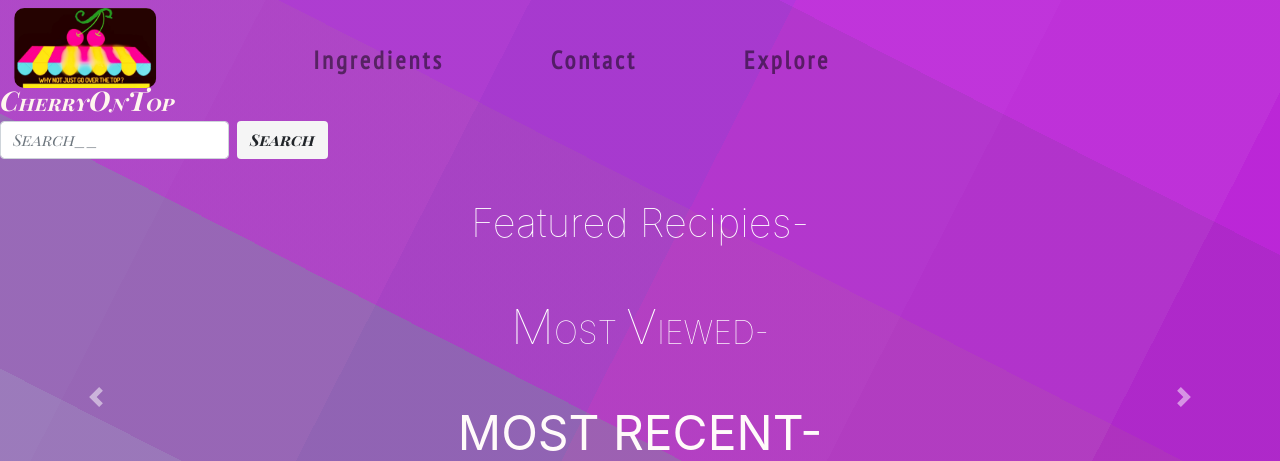
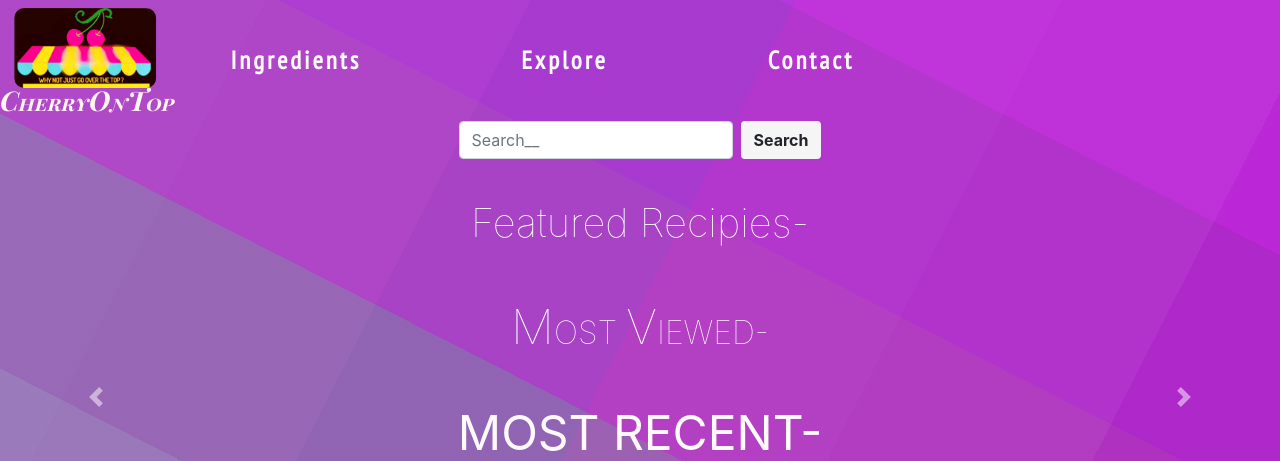
Before and after one commit to mustafamoayyed52/myprojectdir, a Django app: page / in a window 1280 px wide. Shown: the top 461 px of the page. Run offline with Django 3.2, Linux system fonts and the light colour scheme; data that the repository does not hold is empty; some libraries are stand-ins or nearby versions.

Commit message:
added modifacations

```diff
--- a/basic_app/templates/basic_app/base.html
+++ b/basic_app/templates/basic_app/base.html
@@ -21,7 +21,7 @@
     <title>CherryOnTopBakery</title>
 </head>
 <body>
-<nav class="navbar  navbar-expand-md justify-content-center  navbar-light">
+<nav class="navbar  navbar-expand-md  justify-content-center  navbar-light">
     <!-- Brand -->
      <a class="navbar-brand" href="{% url 'basic_app:home' %}"><img src="{% static 'basic_app/images/logoimgg.jpeg' %}" height="80" alt=""><p> <span>C</span>herry<span>O</span>n<span>T</span>op</p>
      </a>
@@ -34,26 +34,26 @@
 
     <!-- Navbar links -->
     <div class="collapse navbar-collapse" id="collapsibleNavbar">
-        <ul class="navbar-nav">
+        <ul class="nav justify-content-center">
             <li class="nav-item">
-                <a class="nav-link" href="{% url 'basic_app:ingredients' %}">Ingredients</a>
+                <a class="nav-link active" href="{% url 'basic_app:ingredients' %}">Ingredients</a>
+            </li>
+            <li class="nav-item">
+                <a class="nav-link" href="{% url 'basic_app:randomlist' %}">Explore</a>
             </li>
             <li class="nav-item">
                 <a class="nav-link" href="{% url 'basic_app:contact' %}">Contact</a>
             </li>
-            <li class="nav-item">
-                <a class="nav-link" href="{% url 'basic_app:randomlist' %}">Explore</a>
-            </li>
+
         </ul>
     </div>
 
 </nav>
-<nav class="navbar navbar-expand-sm " id="searchbox">
     <form class="form-inline" method="GET" action="/search">
         <input class="form-control mr-sm-2" name="q" value="{{ request.GET.q }}" placeholder="Search__">
         <button class="btn searchbtn " type="submit">Search</button>
     </form>
-</nav>
+
 
     {% block content %}
     {% endblock %}
--- a/staticbase/basic_app/css/base.css
+++ b/staticbase/basic_app/css/base.css
@@ -58,9 +58,8 @@ rgb(165,215,215) 85.716%, rgb(165,215,215) 100.002%);
     }
 .nav-item{
     font-family: 'PT Sans Narrow', sans-serif;
-
-font-weight: 800;
-    padding-left: 20%;
+     margin-right: 10vw;
+    font-weight: 800;
 }
 
 .form-inline {
@@ -76,7 +75,6 @@ justify-content: center;
 
 
 .nav-link {
-    margin-left: 1vw;
     letter-spacing: 3px;
 }
 
@@ -87,11 +85,15 @@ justify-content: center;
 
 
 }
+.nav-item {
+    text-align: center;
+    padding: 0;
+}
 
 .navbar-toggler{
     font-size: 33px;
     color: snow;
-    transform: translateX(-25px);
+    transform: translateX(-2px);
 } */
 
 /* search box  ___________________________________________ */
```
